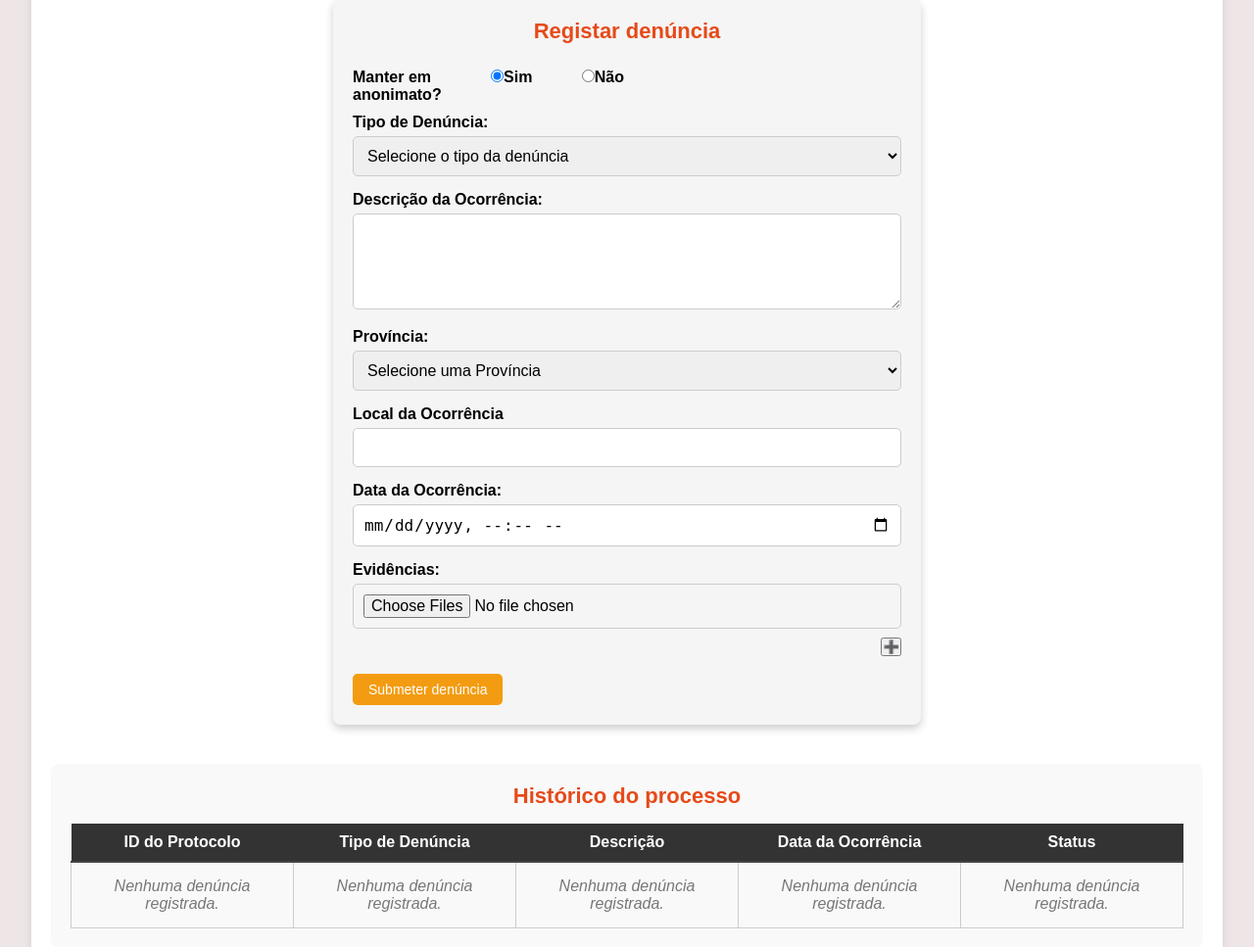
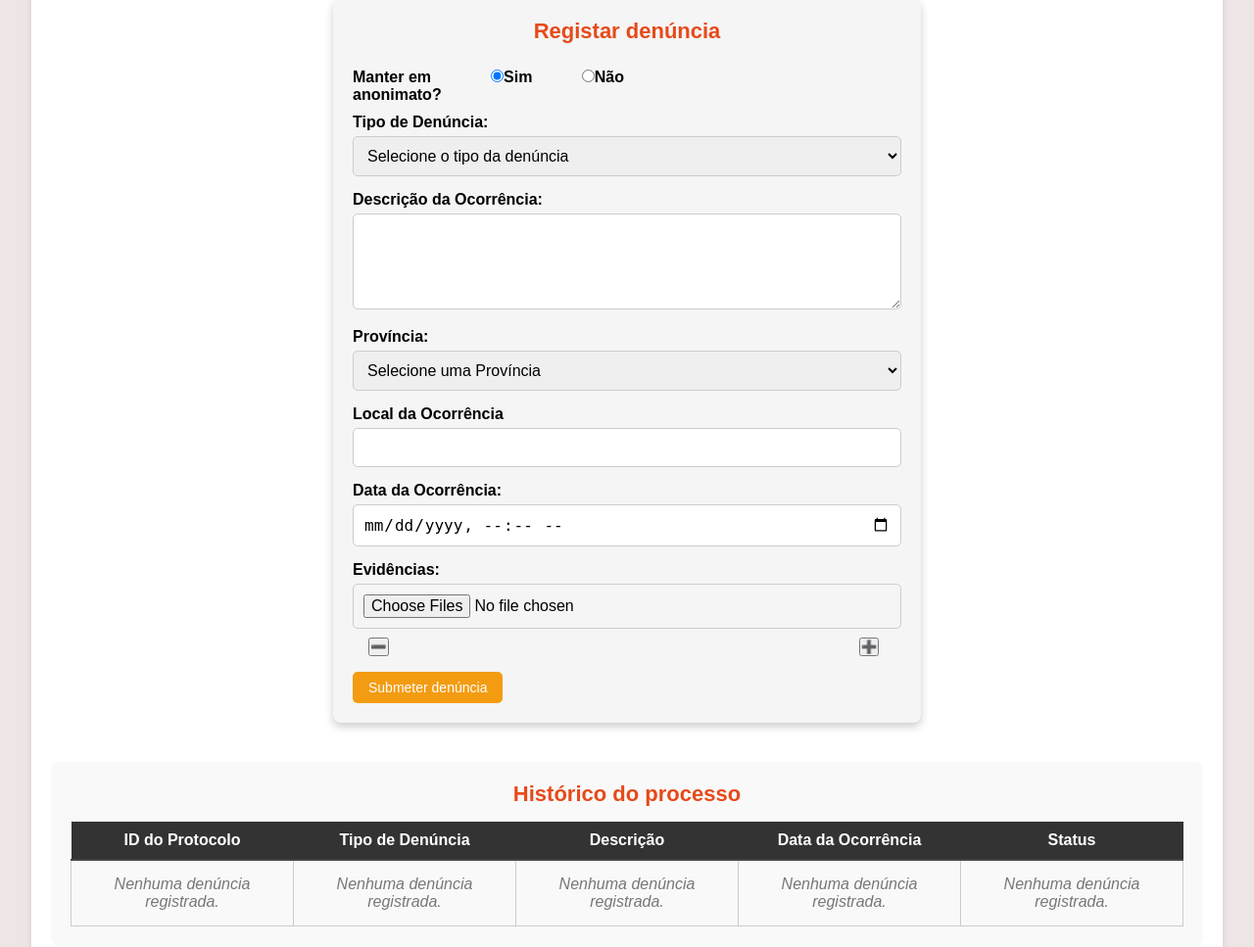
Before and after one commit to AbelErasmo/sistema-de-denuncias, a PHP site: page /denuncia.html in a window 1280 px wide. Shown: the part 724-1691 px from the top of the page at 98% size. Run offline with PHP 8.4, Linux system fonts and the light colour scheme.

Commit message:
Adicao do metodo para remocao do input adicionado

```diff
--- a/css/denuncias.css
+++ b/css/denuncias.css
@@ -85,13 +85,21 @@
     color: #777;
 }
 
-.mais {
-    display: flex;
-    justify-content: flex-end;
-    margin-top: 4px;
-    margin-left: auto;
-    color: white;
-    transition: background-color 0.3s ease;
+.butoes {
+  display: flex;
+  text-align: center;
+  margin-bottom: 1rem;
+}
+
+.butoes .mais {
+  margin-top: 4px;
+  color: white;
+  margin-left: 30rem;
+  transition: background-color 0.3s ease;
+}
+
+.butoes .mais:first-child {
+  margin-left: 1rem;
 }
 
 #global-loader {
--- a/denuncia.html
+++ b/denuncia.html
@@ -120,9 +120,12 @@
             <input type="datetime-local" id="data" name="data" class="obrigatorio">
             <label for="data">Evidências:</label>
             <div id="container">
-                <input type="file" id="file[]" class="obrigatorio" name="file" accept="image/*,video/*" multiple >
+                <input type="file" id="file[]" class="obrigatorio" name="file" accept="image/*, video/*" multiple />
             </div>
-            <button type="button" class="mais" onclick="denuncia.adicionarInput()">➕</button><br>
+            <div class="butoes">
+                <button type="button" class="mais" onclick="denuncia.removerInput()">➖</button>
+                <button type="button" class="mais" onclick="denuncia.adicionarInput()">➕</button><br>
+            </div>
             <button type="submit" class="btn-denuncia">Submeter denúncia</button>
 
             <div id="submentido"></div>
```
Also changed, not shown: js/scripts.js (+45 -21 lines).
